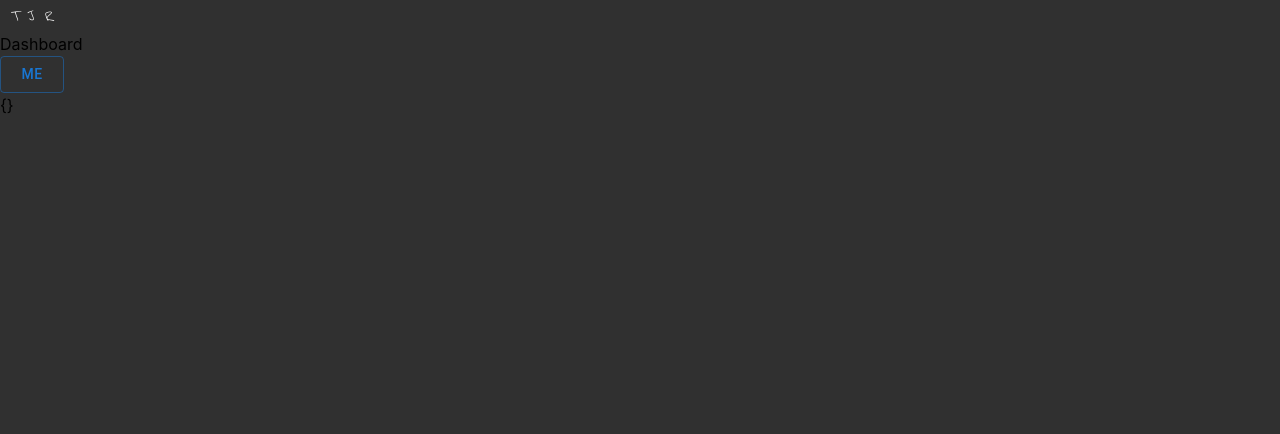
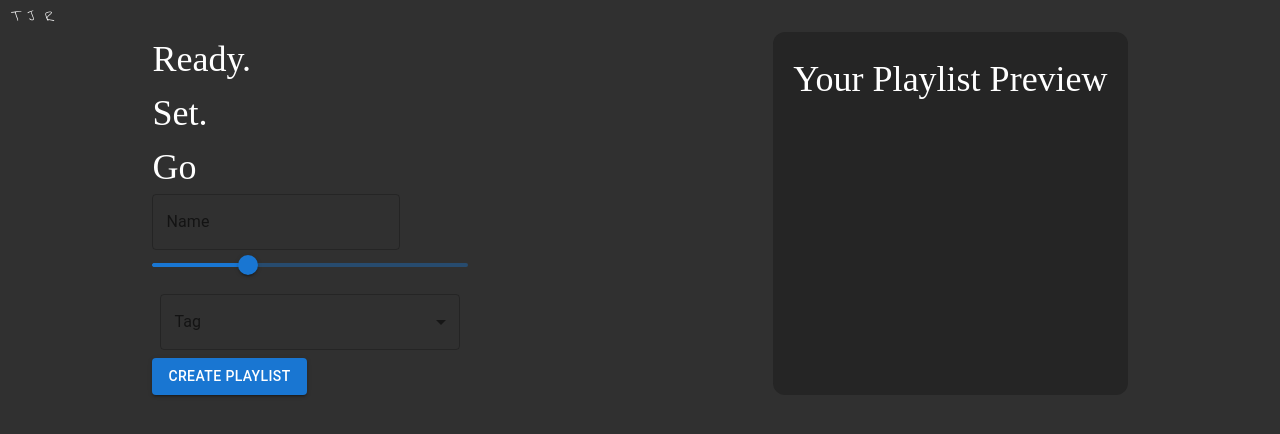
Before and after one commit to tessaRuckstuhl/Spotify-For-Running, a React (Create React App) app: page / in a window 1280 px wide. Shown: the top 434 px of the page. Built offline with nearby package versions, Linux system fonts and the light colour scheme; a web font is replaced by a local one.

Commit message:
basic pages setup

```diff
--- a/package.json
+++ b/package.json
@@ -6,6 +6,7 @@
     "@emotion/react": "^11.8.1",
     "@emotion/styled": "^11.8.1",
     "@mui/material": "^5.4.3",
+    "@mui/system": "^5.5.3",
     "@testing-library/jest-dom": "^5.16.2",
     "@testing-library/react": "^12.1.3",
     "@testing-library/user-event": "^13.5.0",
--- a/src/App.js
+++ b/src/App.js
@@ -1,11 +1,16 @@
 import React from 'react';
-import Dashboard from './components/Dashboard';
 import { BrowserRouter, Routes, Route } from 'react-router-dom';
 import Landing from './pages/Landing';
 import Header from './layouts/Header/Header';
+import Dashboard from './pages/Dashboard';
+import { ThemeProvider, useTheme } from '@emotion/react';
+import darkTheme from './themes/darkTheme';
+import { createTheme } from '@mui/system';
 
 function App() {
+  const theme = useTheme(darkTheme)
   return (
+    <ThemeProvider theme={theme}>
     <div className="bg-darkGray h-screen">
       <Header />
       <BrowserRouter>
@@ -15,6 +20,7 @@ function App() {
         </Routes>
       </BrowserRouter>
     </div>
+    </ThemeProvider>
   );
 }
 
--- a/src/components/LoginBtn.js
+++ b/src/components/buttons/LoginBtn.js
@@ -14,7 +14,7 @@ function LoginBtn() {
   };
 
   return (
-    <Button variant="contained" onClick={authorize}>
+    <Button mode="dark" color="primary" variant="contained" onClick={authorize}>
       Login to Spotify
     </Button>
   );
--- /dev/null
+++ b/src/components/forms/CreatePlaylist.js
@@ -0,0 +1,21 @@
+import { Button, Slider, TextField } from '@mui/material';
+import React from 'react';
+import SelectMultiplePlaylists from './SelectMultiplePlaylists';
+
+function CreatePlaylist(params) {
+  return (
+    <div>
+      <TextField
+        id="playlist-name-input"
+        label="Name"
+        variant="outlined"
+        color="primary"
+      />
+      <Slider min={0} max={99} defaultValue={30} />
+      <SelectMultiplePlaylists />
+      <Button variant="contained">Create Playlist</Button>
+    </div>
+  );
+}
+
+export default CreatePlaylist;
--- /dev/null
+++ b/src/components/forms/SelectMultiplePlaylists.js
@@ -0,0 +1,72 @@
+import * as React from 'react';
+import OutlinedInput from '@mui/material/OutlinedInput';
+import InputLabel from '@mui/material/InputLabel';
+import MenuItem from '@mui/material/MenuItem';
+import FormControl from '@mui/material/FormControl';
+import ListItemText from '@mui/material/ListItemText';
+import Select from '@mui/material/Select';
+import Checkbox from '@mui/material/Checkbox';
+
+const ITEM_HEIGHT = 48;
+const ITEM_PADDING_TOP = 8;
+const MenuProps = {
+  PaperProps: {
+    style: {
+      maxHeight: ITEM_HEIGHT * 4.5 + ITEM_PADDING_TOP,
+      width: 250,
+    },
+  },
+};
+
+const names = [
+  'Oliver Hansen',
+  'Van Henry',
+  'April Tucker',
+  'Ralph Hubbard',
+  'Omar Alexander',
+  'Carlos Abbott',
+  'Miriam Wagner',
+  'Bradley Wilkerson',
+  'Virginia Andrews',
+  'Kelly Snyder',
+];
+function SelectMultiplePlaylists() {
+  const [personName, setPersonName] = React.useState([]);
+
+  const handleChange = (event) => {
+    const {
+      target: { value },
+    } = event;
+    setPersonName(
+      // On autofill we get a stringified value.
+      typeof value === 'string' ? value.split(',') : value
+    );
+  };
+
+  return (
+    <div>
+      <FormControl sx={{ m: 1, width: 300 }}>
+        <InputLabel id="demo-multiple-checkbox-label">Tag</InputLabel>
+        <Select
+          labelId="demo-multiple-checkbox-label"
+          id="demo-multiple-checkbox"
+          multiple
+          value={personName}
+          onChange={handleChange}
+          input={<OutlinedInput label="Tag" />}
+          renderValue={(selected) => selected.join(', ')}
+          MenuProps={MenuProps}
+        >
+          {names.map((name) => (
+            <MenuItem key={name} value={name}>
+              <Checkbox checked={personName.indexOf(name) > -1} />
+              <ListItemText primary={name} />
+            </MenuItem>
+          ))}
+        </Select>
+      </FormControl>
+    </div>
+  );
+}
+
+export default SelectMultiplePlaylists;
--- a/src/components/Dashboard.js
+++ b/src/pages/Dashboard/index.js
@@ -1,7 +1,7 @@
-import { Button } from '@mui/material';
 import axios from 'axios';
 import React, { useState } from 'react';
-import { getHashParams } from '../utils/tools';
+import CreatePlaylist from '../../components/forms/CreatePlaylist';
+import { getHashParams } from '../../utils/tools';
 
 function Dashboard(props) {
   const [profile, setProfile] = useState({});
@@ -26,14 +26,22 @@ function Dashboard(props) {
   };
 
   return (
-    <>
-      {' '}
-      <h1>Dashboard</h1>
-      <Button variant="outlined" onClick={fetchPlaylists}>
-        Me
-      </Button>
-      <div>{JSON.stringify(profile)}</div>
-    </>
+    <div className="flex flex-row justify-around">
+      <div className="flex flex-col">
+        <div className="text-white text-4xl font-rampart">
+          Ready.
+          <br /> Set.
+          <br /> Go
+        </div>
+        <CreatePlaylist />
+        {/* form */}
+      </div>
+      <div className="bg-darkerGray p-5 rounded-xl">
+        <div className="text-white text-4xl font-rampart">
+          Your Playlist Preview
+        </div>
+      </div>
+    </div>
   );
 }
 export default Dashboard;
--- a/src/pages/Landing/index.js
+++ b/src/pages/Landing/index.js
@@ -1,5 +1,5 @@
 import React from 'react';
-import LoginBtn from '../../components/LoginBtn';
+import LoginBtn from '../../components/buttons/LoginBtn';
 
 function Landing(params) {
   return (
--- /dev/null
+++ b/src/themes/darkTheme.js
@@ -0,0 +1,23 @@
+
+const darkTheme = {
+  palette: {
+    type: 'dark',
+    primary: {
+      main: '#0856EE',
+    },
+    secondary: {
+      main: '#8e438e',
+    },
+    text: {
+      primary: 'rgba(255,255,255,0.87)',
+      secondary: '#fff',
+
+    },
+    background: {
+      paper: '#252525',
+      default: '#303030',
+    },
+  },
+};
+
+export default darkTheme;
--- a/tailwind.config.js
+++ b/tailwind.config.js
@@ -6,7 +6,8 @@ module.exports = {
       current: 'currentColor',
       white: '#ffffff',
       blue: '#0856EE',
-      darkGray: '#303030'
+      darkGray: '#303030',
+      darkerGray: '#252525'
     },
     fontFamily: {
       rampart: ['Rampart One'],
```
Also changed, not shown: .eslintrc.json, 1 other file (tests, documents, lock files or other folders).
